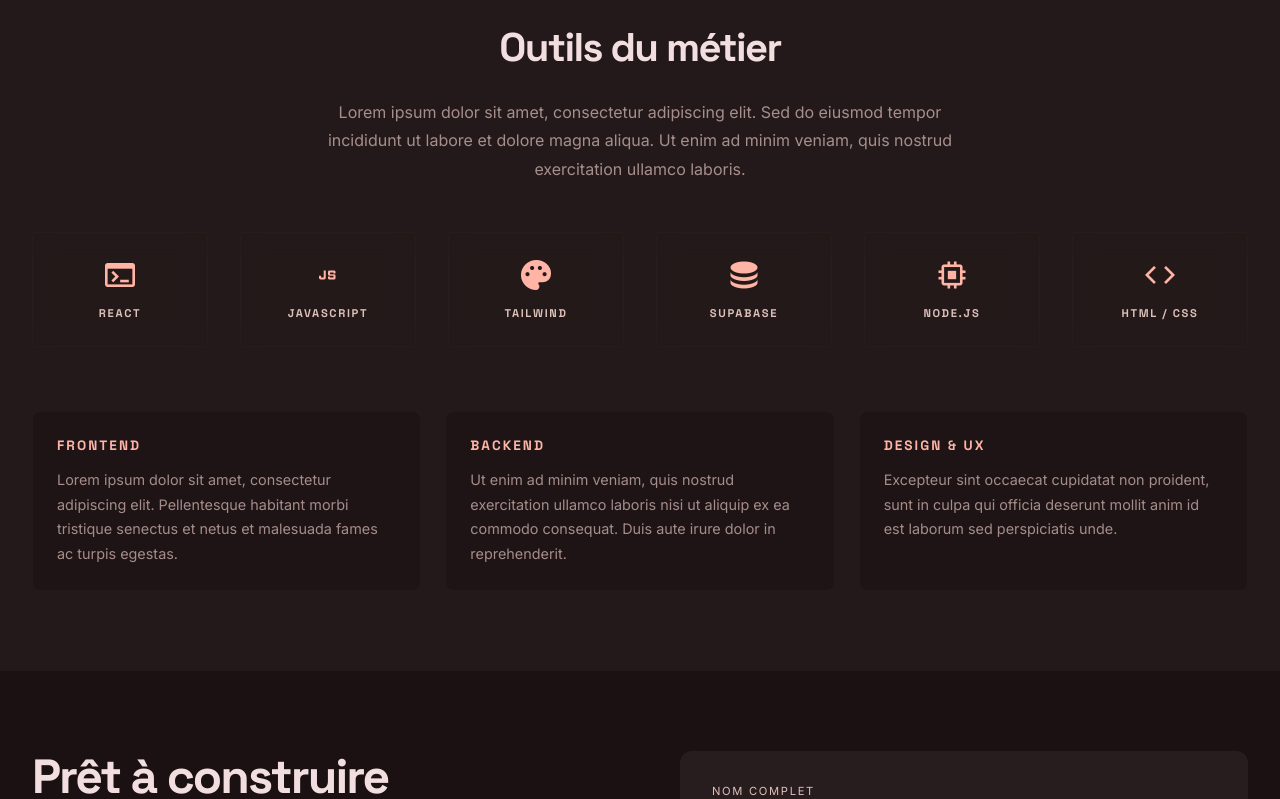
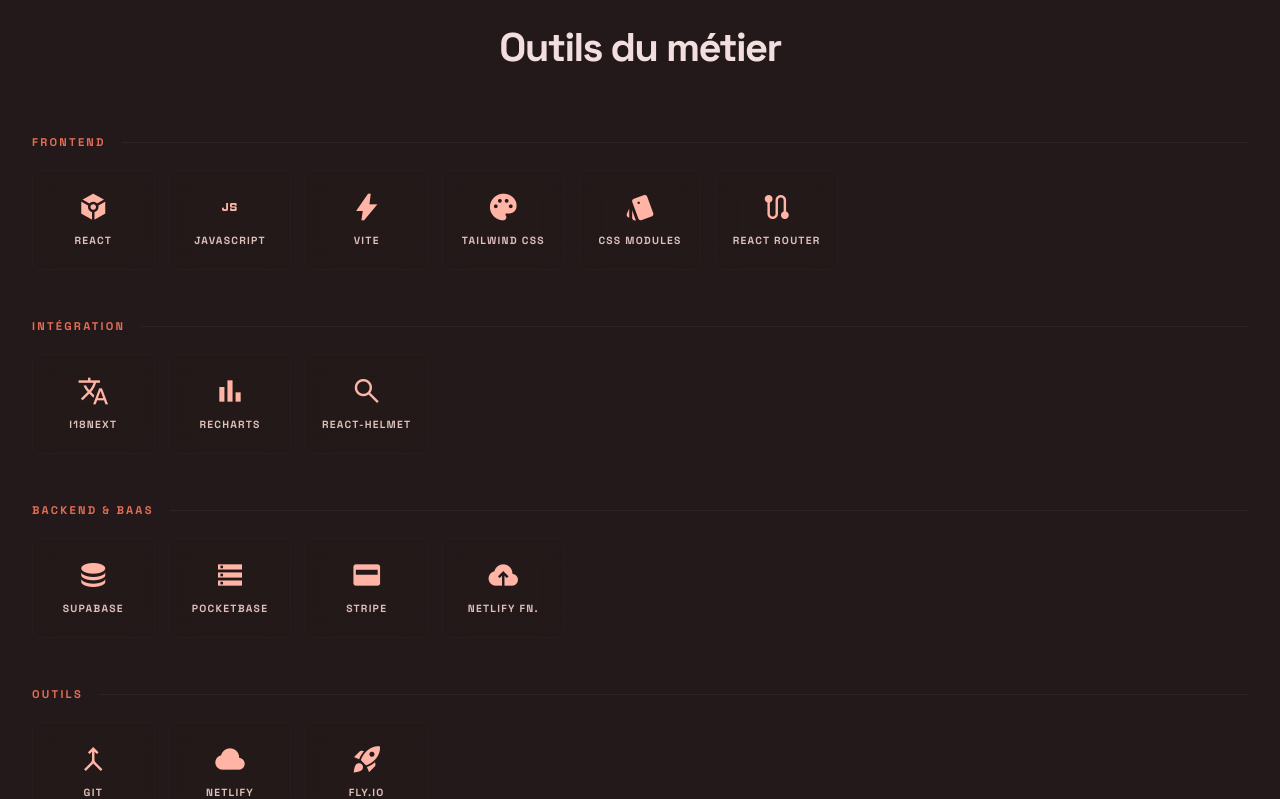
Before and after one commit to am0nipro01/portfolio, a React (Vite) app: page / in a window 1280 px wide. Shown: the part 1181-1980 px from the top of the page. Built offline with nearby package versions, Linux system fonts and the light colour scheme; no server answers; the database is empty.

Commit message:
feat: section Skills avec vraies technos des 2 projets, organisees par categorie

```diff
--- a/src/components/Skills.jsx
+++ b/src/components/Skills.jsx
@@ -1,71 +1,95 @@
 import { useTranslation } from 'react-i18next'
 
-const skills = [
-  { icon: 'terminal',   label: 'React' },
-  { icon: 'javascript', label: 'JavaScript' },
-  { icon: 'palette',    label: 'Tailwind' },
-  { icon: 'database',   label: 'Supabase' },
-  { icon: 'memory',     label: 'Node.js' },
-  { icon: 'code',       label: 'HTML / CSS' },
+const skillGroups = [
+  {
+    category: 'Frontend',
+    skills: [
+      { icon: 'token',      label: 'React' },
+      { icon: 'javascript', label: 'JavaScript' },
+      { icon: 'bolt',       label: 'Vite' },
+      { icon: 'palette',    label: 'Tailwind CSS' },
+      { icon: 'style',      label: 'CSS Modules' },
+      { icon: 'route',      label: 'React Router' },
+    ],
+  },
+  {
+    category: 'Intégration',
+    skills: [
+      { icon: 'translate',  label: 'i18next' },
+      { icon: 'bar_chart',  label: 'Recharts' },
+      { icon: 'search',     label: 'react-helmet' },
+    ],
+  },
+  {
+    category: 'Backend & BaaS',
+    skills: [
+      { icon: 'database',       label: 'Supabase' },
+      { icon: 'storage',        label: 'PocketBase' },
+      { icon: 'credit_card',    label: 'Stripe' },
+      { icon: 'cloud_upload',   label: 'Netlify Fn.' },
+    ],
+  },
+  {
+    category: 'Outils',
+    skills: [
+      { icon: 'merge',          label: 'Git' },
+      { icon: 'cloud',          label: 'Netlify' },
+      { icon: 'rocket_launch',  label: 'Fly.io' },
+    ],
+  },
 ]
+
+function SkillTile({ icon, label }) {
+  return (
+    <div className="glass-card" style={{
+      padding: '1.25rem 0.75rem',
+      border: '1px solid rgba(87,66,62,0.10)',
+      borderRadius: '0.375rem',
+      display: 'flex', flexDirection: 'column',
+      alignItems: 'center', gap: '0.6rem',
+      cursor: 'default', transition: 'background 0.3s',
+    }}
+      onMouseEnter={e => e.currentTarget.style.background = '#3e3233'}
+      onMouseLeave={e => e.currentTarget.style.background = 'rgba(35,25,26,0.6)'}
+    >
+      <span className="material-symbols-outlined" style={{ fontSize: '2rem', color: '#ffb4a5', fontVariationSettings: "'FILL' 1" }}>
+        {icon}
+      </span>
+      <span style={{ fontFamily: 'Space Grotesk', fontWeight: 700, color: '#dec0ba', fontSize: '0.65rem', textTransform: 'uppercase', letterSpacing: '0.12em', textAlign: 'center' }}>
+        {label}
+      </span>
+    </div>
+  )
+}
 
 export default function Skills() {
   const { t } = useTranslation()
 
   return (
     <section id="skills" className="skills-section" style={{ background: '#23191a' }}>
-      <div className="xl-container" style={{ textAlign: 'center' }}>
+      <div className="xl-container">
 
-        <div style={{ marginBottom: '3rem' }}>
+        <div style={{ textAlign: 'center', marginBottom: '3.5rem' }}>
           <span style={{ fontFamily: 'Inter', fontSize: '0.65rem', textTransform: 'uppercase', letterSpacing: '0.3em', color: '#ffb4a5', display: 'block', marginBottom: '1rem' }}>
             {t('skills.label')}
           </span>
-          <h2 style={{ fontFamily: 'Space Grotesk', fontSize: 'clamp(1.75rem, 5vw, 2.5rem)', fontWeight: 700, letterSpacing: '-0.04em', color: '#f2dedf', marginBottom: '1.25rem' }}>
+          <h2 style={{ fontFamily: 'Space Grotesk', fontSize: 'clamp(1.75rem, 5vw, 2.5rem)', fontWeight: 700, letterSpacing: '-0.04em', color: '#f2dedf' }}>
             {t('skills.heading')}
           </h2>
-          {/* Placeholder — à remplacer à l'atelier 5 */}
-          <p style={{ fontFamily: 'Inter', fontSize: '1rem', color: '#dec0ba', opacity: 0.7, maxWidth: '40rem', margin: '0 auto', lineHeight: 1.8 }}>
-            Lorem ipsum dolor sit amet, consectetur adipiscing elit. Sed do eiusmod tempor incididunt ut labore et dolore magna aliqua. Ut enim ad minim veniam, quis nostrud exercitation ullamco laboris.
-          </p>
         </div>
 
-        <div className="skills-grid">
-          {skills.map(skill => (
-            <div key={skill.label} className="glass-card" style={{
-              padding: '1.5rem 1rem', border: '1px solid rgba(87,66,62,0.10)',
-              borderRadius: '0.25rem', display: 'flex', flexDirection: 'column',
-              alignItems: 'center', gap: '0.75rem', cursor: 'default', transition: 'background 0.3s',
-            }}
-              onMouseEnter={e => e.currentTarget.style.background = '#3e3233'}
-              onMouseLeave={e => e.currentTarget.style.background = 'rgba(35,25,26,0.6)'}
-            >
-              <span className="material-symbols-outlined" style={{ fontSize: '2.25rem', color: '#ffb4a5', fontVariationSettings: "'FILL' 1" }}>
-                {skill.icon}
-              </span>
-              <span style={{ fontFamily: 'Space Grotesk', fontWeight: 700, color: '#dec0ba', fontSize: '0.7rem', textTransform: 'uppercase', letterSpacing: '0.15em' }}>
-                {skill.label}
-              </span>
-            </div>
-          ))}
-        </div>
-
-        {/* Placeholder bas de section — à remplacer à l'atelier 5 */}
-        <div style={{ marginTop: '4rem', display: 'grid', gridTemplateColumns: 'repeat(auto-fit, minmax(16rem, 1fr))', gap: '1.5rem', textAlign: 'left' }}>
-          {[
-            { title: 'Frontend', body: 'Lorem ipsum dolor sit amet, consectetur adipiscing elit. Pellentesque habitant morbi tristique senectus et netus et malesuada fames ac turpis egestas.' },
-            { title: 'Backend', body: 'Ut enim ad minim veniam, quis nostrud exercitation ullamco laboris nisi ut aliquip ex ea commodo consequat. Duis aute irure dolor in reprehenderit.' },
-            { title: 'Design & UX', body: 'Excepteur sint occaecat cupidatat non proident, sunt in culpa qui officia deserunt mollit anim id est laborum sed perspiciatis unde.' },
-          ].map(({ title, body }) => (
-            <div key={title} style={{
-              background: 'rgba(27,17,18,0.5)', border: '1px solid rgba(87,66,62,0.12)',
-              borderRadius: '0.5rem', padding: '1.5rem',
-            }}>
-              <h3 style={{ fontFamily: 'Space Grotesk', fontWeight: 700, color: '#ffb4a5', fontSize: '0.85rem', textTransform: 'uppercase', letterSpacing: '0.15em', marginBottom: '0.75rem' }}>
-                {title}
-              </h3>
-              <p style={{ fontFamily: 'Inter', fontSize: '0.9rem', color: '#dec0ba', opacity: 0.7, lineHeight: 1.7 }}>
-                {body}
-              </p>
+        <div style={{ display: 'flex', flexDirection: 'column', gap: '3rem' }}>
+          {skillGroups.map(({ category, skills }) => (
+            <div key={category}>
+              <div style={{ display: 'flex', alignItems: 'center', gap: '1rem', marginBottom: '1.25rem' }}>
+                <span style={{ fontFamily: 'Space Grotesk', fontSize: '0.7rem', fontWeight: 700, textTransform: 'uppercase', letterSpacing: '0.2em', color: '#e46d55' }}>
+                  {category}
+                </span>
+                <div style={{ flex: 1, height: '1px', background: 'rgba(87,66,62,0.25)' }} />
+              </div>
+              <div style={{ display: 'grid', gridTemplateColumns: 'repeat(auto-fill, minmax(7rem, 1fr))', gap: '0.875rem' }}>
+                {skills.map(s => <SkillTile key={s.label} {...s} />)}
+              </div>
             </div>
           ))}
         </div>
```
